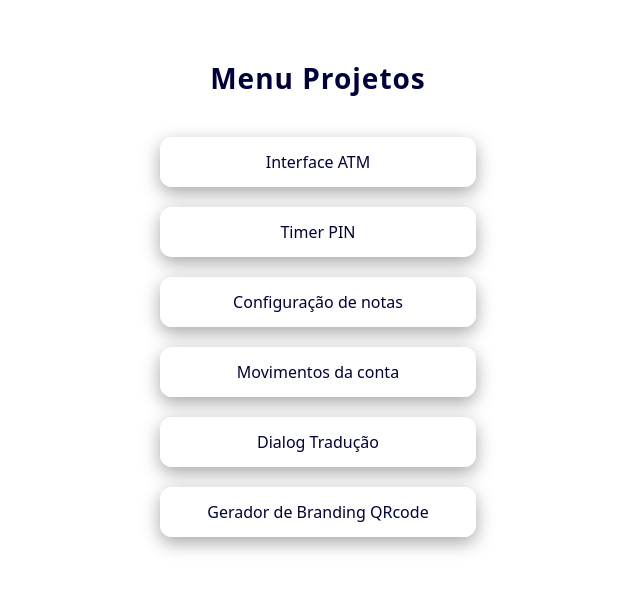
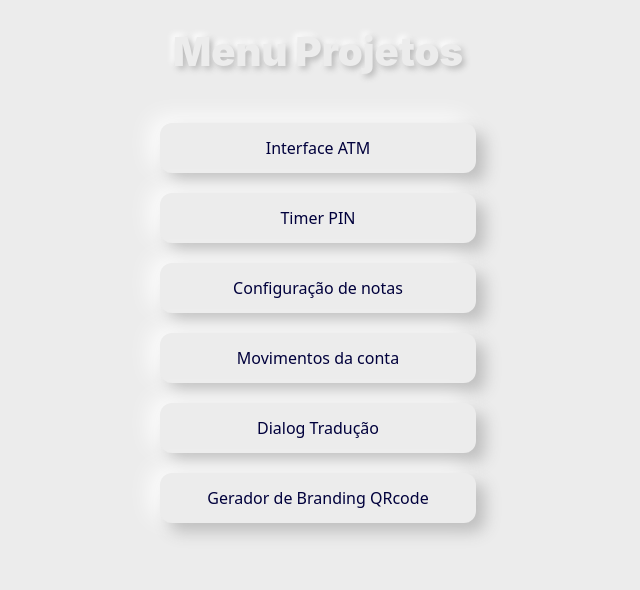
Before and after one commit to conterGui/softfinanca-internship-projetcts, a plain HTML site: page index.html in a window 1280 px wide. Shown: the whole page, without its empty margins (322-962 px from the left). Drawn offline with Linux system fonts and the light colour scheme.

Commit message:
repo commit

```diff
--- a/TranslationDialog/script.js
+++ b/TranslationDialog/script.js
@@ -8,7 +8,7 @@ button.addEventListener("click", () => {
     dialog.close();
     isOpen = false;
   } else {
-    dialog.show();
+    dialog.showModal();
     isOpen = true;
   }
 });
@@ -35,8 +35,10 @@ const cancelButton = document.querySelector(".cancel");
 
 continueButton.addEventListener("click", () => {
   dialog.close();
+  isOpen = false;
 });
 
 cancelButton.addEventListener("click", () => {
   dialog.close();
+  isOpen = false;
 });
--- a/TranslationDialog/style.css
+++ b/TranslationDialog/style.css
@@ -7,6 +7,7 @@
 body {
   padding: 30px;
   font-weight: bold;
+  font-family: Arial, Helvetica, sans-serif;
 }
 
 h1 {
@@ -119,3 +120,8 @@ button.continue img.icon {
   background-color: rgb(71, 71, 71);
   color: white;
 }
+
+dialog::backdrop {
+  background-color: rgba(0, 0, 0, 0.596);
+  backdrop-filter: blur(10px);
+}
--- a/index.html
+++ b/index.html
@@ -7,12 +7,15 @@
     <link rel="stylesheet" href="style.css" />
   </head>
   <body>
+    <!-- <span class="top"><img src="logo_black.png" alt="" /></span> -->
     <h1>Menu Projetos</h1>
-    <a href="BankingUI/Index.html">Interface ATM</a>
-    <a href="PasswordTimer/index.html">Timer PIN</a>
-    <a href="BanknoteConfig/index.html">Configuração de notas</a>
-    <a href="BankTransaction/index.html">Movimentos da conta</a>
-    <a href="TranslationDialog/index.html">Dialog Tradução</a>
-    <a href="GenericBrandingGenerator/index.html">Gerador de Branding QRcode</a>
+    <a class="shadow" href="BankingUI/Index.html">Interface ATM</a>
+    <a class="shadow" href="PasswordTimer/index.html">Timer PIN</a>
+    <a class="shadow" href="BanknoteConfig/index.html">Configuração de notas</a>
+    <a class="shadow" href="BankTransaction/index.html">Movimentos da conta</a>
+    <a class="shadow" href="TranslationDialog/index.html">Dialog Tradução</a>
+    <a class="shadow" href="GenericBrandingGenerator/index.html"
+      >Gerador de Branding QRcode</a
+    >
   </body>
 </html>
--- a/style.css
+++ b/style.css
@@ -1,7 +1,7 @@
 body {
   margin: 0;
   font-family: system-ui, Arial, sans-serif;
-  background: #fff;
+  background: #ececec;
   color: rgb(0, 0, 60);
 
   display: flex;
@@ -9,13 +9,21 @@ body {
   align-items: center;
 
   min-height: 100vh;
-  padding: 40px 20px;
 }
 
 h1 {
-  margin-bottom: 30px;
-  font-size: 28px;
-  letter-spacing: 1px;
+  color: #ececec;
+  font-family: "Inter", sans-serif;
+  font-size: 40px;
+  font-weight: 900;
+  text-align: center;
+
+  text-shadow:
+    3px 3px 6px #b8b8b8,
+    -3px -3px 6px #ffffff;
+
+  display: inline-block;
+  padding-bottom: 10px;
 }
 
 a {
@@ -25,7 +33,7 @@ a {
   margin: 10px 0;
   padding: 14px 18px;
 
-  background: rgba(255, 255, 255, 0.9);
+  background: #ececec;
   color: rgb(0, 0, 60);
 
   text-decoration: none;
@@ -38,9 +46,30 @@ a {
 
   transition: all 0.25s ease;
 
-  box-shadow: 0 6px 18px rgba(0, 0, 0, 0.35);
+  box-shadow:
+    9px 9px 16px #bebebe,
+    -9px -5px 25px #ffffff;
 }
 
 a:hover {
-  box-shadow: inset 0 4px 12px rgba(0, 0, 0, 0.2);
+  box-shadow:
+    inset 6px 6px 12px #c2cbd8,
+    inset -6px -6px 12px #ffffff;
 }
+
+.top {
+  display: flex;
+  position: fixed;
+  width: 100%;
+  height: 25px;
+  top: 0;
+  justify-content: left;
+  position: relative;
+}
+
+.top img {
+  padding: 5px 20px;
+  width: 300px;
+  height: auto;
+  position: absolute;
+}
```
Also changed, not shown: TranslationDialog/index.html (+1 -1 lines), logo_black.png (added), softfinanca_logo.png (added).
